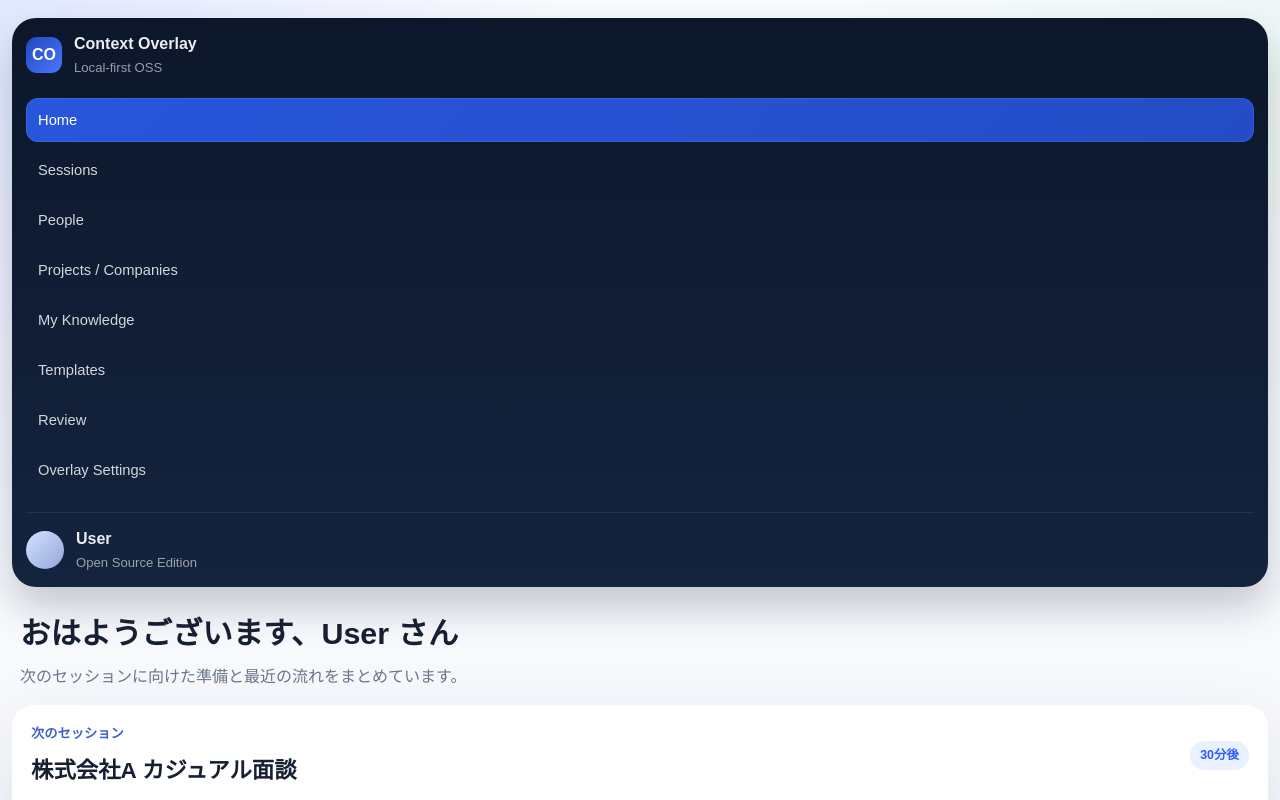
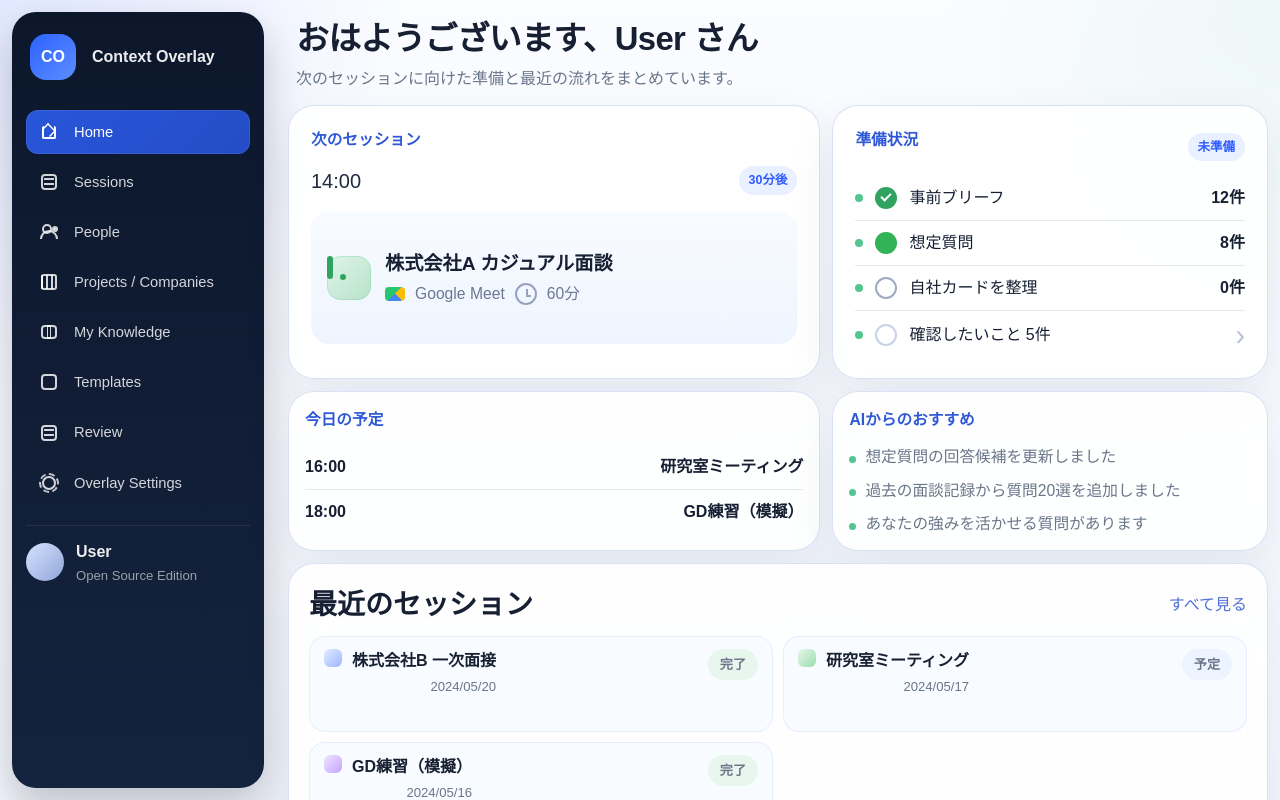
Before and after one commit to naki0227/context_cue, a React (Vite) app in the folder apps/desktop/: page / in a window 1280 px wide. Shown: the top 800 px of the page. Built offline with nearby package versions, Linux system fonts and the light colour scheme.

Commit message:
feat: match home dashboard mockup

```diff
--- a/apps/desktop/src-tauri/tauri.conf.json
+++ b/apps/desktop/src-tauri/tauri.conf.json
@@ -16,7 +16,7 @@
         "title": "How to Talk",
         "label": "main",
         "width": 1280,
-        "height": 860
+        "height": 940
       }
     ],
     "security": {
--- a/apps/desktop/src/features/dashboard/components/app-sidebar.tsx
+++ b/apps/desktop/src/features/dashboard/components/app-sidebar.tsx
@@ -6,13 +6,33 @@ type AppSidebarProps = {
 };
 
 export function AppSidebar({ activePage, onChangePage }: AppSidebarProps) {
+  function navIconClass(page: PageId) {
+    switch (page) {
+      case 'home':
+        return 'home';
+      case 'sessions':
+        return 'sessions';
+      case 'people':
+        return 'people';
+      case 'projects':
+        return 'projects';
+      case 'knowledge':
+        return 'knowledge';
+      case 'templates':
+        return 'templates';
+      case 'review':
+        return 'review';
+      case 'settings':
+        return 'settings';
+    }
+  }
+
   return (
     <aside className="sidebar-card">
-      <div className="sidebar-brand">
-        <div className="brand-badge">CO</div>
+      <div className="sidebar-brand sidebar-brand-v2">
+        <div className="brand-badge brand-badge-v2">CO</div>
         <div>
           <strong>Context Overlay</strong>
-          <p>Local-first OSS</p>
         </div>
       </div>
 
@@ -24,13 +44,14 @@ export function AppSidebar({ activePage, onChangePage }: AppSidebarProps) {
             onClick={() => onChangePage(item.id)}
             type="button"
           >
+            <span className={`nav-icon nav-icon-${navIconClass(item.id)}`} />
             {item.label}
           </button>
         ))}
       </nav>
 
       <div className="sidebar-user">
-        <div className="user-avatar" />
+        <div className="user-avatar user-avatar-v2" />
         <div>
           <strong>User</strong>
           <p>Open Source Edition</p>
--- a/apps/desktop/src/features/dashboard/lib/content.ts
+++ b/apps/desktop/src/features/dashboard/lib/content.ts
@@ -33,16 +33,50 @@ export const todaySchedule = [
 ];
 
 export const readinessItems = [
-  ['事前ブリーフ', '完了'],
-  ['想定質問', '12件'],
-  ['紹介カードを整理', '進行中'],
-  ['確認したいこと', '5件'],
+  {
+    label: '事前ブリーフ',
+    meta: '12件',
+    tone: 'done',
+  },
+  {
+    label: '想定質問',
+    meta: '8件',
+    tone: 'active',
+  },
+  {
+    label: '自社カードを整理',
+    meta: '0件',
+    tone: 'idle',
+  },
+  {
+    label: '確認したいこと 5件',
+    meta: '',
+    tone: 'arrow',
+  },
 ];
 
 export const recentSessions = [
-  ['株式会社B 一次面談', '2024/05/20'],
-  ['研究室ミーティング', '2024/05/17'],
-  ['GD練習（模擬）', '2024/05/16'],
+  {
+    title: '株式会社B 一次面接',
+    date: '2024/05/20',
+    status: '完了',
+    tone: 'done',
+    icon: 'document',
+  },
+  {
+    title: '研究室ミーティング',
+    date: '2024/05/17',
+    status: '予定',
+    tone: 'scheduled',
+    icon: 'calendar',
+  },
+  {
+    title: 'GD練習（模擬）',
+    date: '2024/05/16',
+    status: '完了',
+    tone: 'done',
+    icon: 'group',
+  },
 ];
 
 export const sessionTable = [
--- a/apps/desktop/src/features/dashboard/pages/home-page.tsx
+++ b/apps/desktop/src/features/dashboard/pages/home-page.tsx
@@ -10,7 +10,7 @@ type HomePageProps = {
 
 export function HomePage({ preparedness }: HomePageProps) {
   return (
-    <div className="page-layout">
+    <div className="page-layout home-page-v2">
       <header className="home-page-header">
         <div>
           <h1>おはようございます、User さん</h1>
@@ -18,46 +18,56 @@ export function HomePage({ preparedness }: HomePageProps) {
         </div>
       </header>
 
-      <div className="page-grid home-grid home-grid-polished">
-        <article className="soft-card hero-card next-session-card">
-          <div className="hero-title-row home-card-head">
-            <div>
-              <p className="page-section-title">次のセッション</p>
-              <h2>株式会社A カジュアル面談</h2>
-            </div>
+      <div className="page-grid home-grid home-grid-polished home-grid-v2">
+        <article className="soft-card hero-card next-session-card next-session-card-v2">
+          <p className="page-section-title home-section-title">
+            次のセッション
+          </p>
+          <div className="next-session-header-v2">
+            <strong className="next-session-time-plain">14:00</strong>
             <span className="blue-badge">30分後</span>
           </div>
-          <div className="next-session-panel next-session-panel-rich">
-            <div className="next-session-icon" />
-            <div className="next-session-main">
-              <div className="next-session-time-row">
-                <strong className="next-session-time">14:00</strong>
-                <span className="meeting-channel">Google Meet</span>
+          <div className="next-session-panel next-session-panel-v2">
+            <div className="next-session-icon next-session-icon-v2">
+              <span className="calendar-glyph" />
+            </div>
+            <div className="next-session-main next-session-main-v2">
+              <strong className="next-session-title-v2">
+                株式会社A カジュアル面談
+              </strong>
+              <div className="next-session-meta-row">
+                <span className="channel-logo" />
+                <span className="meeting-channel-v2">Google Meet</span>
+                <span className="duration-icon" />
+                <span className="meeting-duration">60分</span>
               </div>
-              <strong>株式会社A カジュアル面談</strong>
-              <p>相手: 田中さん / 60分</p>
             </div>
           </div>
         </article>
 
-        <article className="soft-card compact-card home-status-card">
+        <article className="soft-card compact-card home-status-card home-status-card-v2">
           <div className="section-head home-card-head">
-            <p className="page-section-title">準備状況</p>
+            <p className="page-section-title home-section-title">準備状況</p>
             <span className="mini-badge">{preparedness}</span>
           </div>
-          <ul className="simple-check-list readiness-list">
-            {readinessItems.map(([label, meta]) => (
-              <li key={label}>
-                <span className="check-label">{label}</span>
-                <strong>{meta}</strong>
+          <ul className="simple-check-list readiness-list readiness-list-v2">
+            {readinessItems.map((item) => (
+              <li key={item.label}>
+                <span className={`readiness-marker marker-${item.tone}`} />
+                <span className="check-label">{item.label}</span>
+                {item.meta ? (
+                  <strong>{item.meta}</strong>
+                ) : (
+                  <span className="readiness-arrow">›</span>
+                )}
               </li>
             ))}
           </ul>
         </article>
 
-        <article className="soft-card compact-card home-schedule-card">
-          <p className="page-section-title">今日の予定</p>
-          <ul className="agenda-list">
+        <article className="soft-card compact-card home-schedule-card home-panel-v2">
+          <p className="page-section-title home-section-title">今日の予定</p>
+          <ul className="agenda-list agenda-list-v2">
             {todaySchedule.slice(1).map((item) => (
               <li key={item.title}>
                 <strong>{item.time}</strong>
@@ -67,33 +77,40 @@ export function HomePage({ preparedness }: HomePageProps) {
           </ul>
         </article>
 
-        <article className="soft-card compact-card home-recommend-card">
-          <p className="page-section-title">AIからのおすすめ</p>
-          <ul className="recommend-list">
-            <li>面談の企業情報を整理しました</li>
-            <li>次回の質問候補を6件用意しました</li>
-            <li>あなたの強みを数字つきで話せるよう整えます</li>
+        <article className="soft-card compact-card home-recommend-card home-panel-v2">
+          <p className="page-section-title home-section-title">
+            AIからのおすすめ
+          </p>
+          <ul className="recommend-list recommend-list-v2">
+            <li>想定質問の回答候補を更新しました</li>
+            <li>過去の面談記録から質問20選を追加しました</li>
+            <li>あなたの強みを活かせる質問があります</li>
           </ul>
         </article>
 
-        <article className="soft-card span-2 recent-sessions-card">
+        <article className="soft-card span-2 recent-sessions-card recent-sessions-card-v2">
           <div className="section-head home-card-head">
             <h3>最近のセッション</h3>
             <button className="text-link" type="button">
               すべて見る
             </button>
           </div>
-          <div className="recent-row recent-row-home">
-            {recentSessions.map(([title, date]) => (
+          <div className="recent-row recent-row-home recent-row-home-v2">
+            {recentSessions.map((session) => (
               <div
-                className="recent-session-chip recent-session-chip-home"
-                key={title}
+                className="recent-session-chip recent-session-chip-home recent-session-chip-v2"
+                key={session.title}
               >
-                <span className="mini-icon" />
+                <span
+                  className={`mini-icon mini-icon-v2 icon-${session.icon}`}
+                />
                 <div className="recent-session-copy">
-                  <strong>{title}</strong>
-                  <span>{date}</span>
+                  <strong>{session.title}</strong>
+                  <span>{session.date}</span>
                 </div>
+                <span className={`recent-session-status tone-${session.tone}`}>
+                  {session.status}
+                </span>
               </div>
             ))}
           </div>
--- a/apps/desktop/src/styles/globals.css
+++ b/apps/desktop/src/styles/globals.css
@@ -66,20 +66,20 @@ button:disabled {
 .workspace-shell {
   width: min(1520px, calc(100vw - 24px));
   margin: 0 auto;
-  padding: 18px 0 28px;
+  padding: 12px 0 16px;
 }
 
 .dashboard-grid {
   display: grid;
-  grid-template-columns: 190px minmax(0, 1fr);
-  gap: 16px;
+  grid-template-columns: 252px minmax(0, 1fr);
+  gap: 24px;
   align-items: start;
 }
 
 .sidebar-card {
   position: sticky;
-  top: 18px;
-  min-height: calc(100vh - 36px);
+  top: 12px;
+  min-height: calc(100vh - 24px);
   padding: 14px;
   border-radius: 24px;
   background: linear-gradient(180deg, #0c172b 0%, #14233e 100%);
@@ -120,6 +120,23 @@ button:disabled {
   font-size: 0.82rem;
 }
 
+.sidebar-brand-v2 {
+  gap: 16px;
+  padding: 8px 4px 10px;
+}
+
+.brand-badge-v2 {
+  width: 46px;
+  height: 46px;
+  border-radius: 16px;
+  font-size: 1rem;
+  background: linear-gradient(135deg, #2d62ff, #5c8dff);
+}
+
+.sidebar-brand-v2 strong {
+  font-size: 1rem;
+}
+
 .sidebar-nav {
   display: grid;
   gap: 6px;
@@ -127,6 +144,9 @@ button:disabled {
 }
 
 .nav-item {
+  display: flex;
+  align-items: center;
+  gap: 14px;
   padding: 11px 12px;
   border-radius: 12px;
   background: transparent;
@@ -141,6 +161,132 @@ button:disabled {
   box-shadow: inset 0 0 0 1px rgba(255, 255, 255, 0.08);
 }
 
+.nav-icon {
+  width: 22px;
+  height: 22px;
+  border-radius: 6px;
+  position: relative;
+  flex: none;
+}
+
+.nav-icon::before,
+.nav-icon::after {
+  content: "";
+  position: absolute;
+}
+
+.nav-icon-home::before {
+  inset: 5px 4px 4px;
+  border: 2px solid currentColor;
+  border-top: 0;
+  border-radius: 2px;
+}
+
+.nav-icon-home::after {
+  left: 3px;
+  right: 3px;
+  top: 3px;
+  height: 10px;
+  border-left: 2px solid currentColor;
+  border-top: 2px solid currentColor;
+  border-right: 2px solid currentColor;
+  transform: rotate(45deg) scale(0.7);
+  transform-origin: center;
+}
+
+.nav-icon-sessions::before,
+.nav-icon-templates::before,
+.nav-icon-review::before {
+  inset: 3px;
+  border: 2px solid currentColor;
+  border-radius: 4px;
+}
+
+.nav-icon-sessions::after,
+.nav-icon-review::after {
+  left: 6px;
+  right: 6px;
+  top: 7px;
+  height: 2px;
+  background: currentColor;
+  box-shadow: 0 5px 0 currentColor;
+}
+
+.nav-icon-people::before {
+  left: 4px;
+  top: 3px;
+  width: 6px;
+  height: 6px;
+  border: 2px solid currentColor;
+  border-radius: 50%;
+  box-shadow: 8px 0 0 -2px currentColor;
+}
+
+.nav-icon-people::after {
+  left: 2px;
+  right: 2px;
+  bottom: 4px;
+  height: 7px;
+  border: 2px solid currentColor;
+  border-top-left-radius: 10px;
+  border-top-right-radius: 10px;
+  border-bottom: 0;
+}
+
+.nav-icon-projects::before {
+  inset: 3px;
+  border: 2px solid currentColor;
+  border-radius: 3px;
+}
+
+.nav-icon-projects::after {
+  left: 8px;
+  top: 4px;
+  bottom: 4px;
+  width: 2px;
+  background: currentColor;
+  box-shadow:
+    -5px 0 0 currentColor,
+    5px 0 0 currentColor;
+}
+
+.nav-icon-knowledge::before {
+  left: 3px;
+  top: 4px;
+  width: 7px;
+  bottom: 4px;
+  border: 2px solid currentColor;
+  border-right: 1px solid currentColor;
+  border-radius: 4px 0 0 4px;
+}
+
+.nav-icon-knowledge::after {
+  right: 3px;
+  top: 4px;
+  width: 7px;
+  bottom: 4px;
+  border: 2px solid currentColor;
+  border-left: 1px solid currentColor;
+  border-radius: 0 4px 4px 0;
+}
+
+.nav-icon-settings::before {
+  inset: 4px;
+  border: 2px solid currentColor;
+  border-radius: 50%;
+}
+
+.nav-icon-settings::after {
+  inset: 1px;
+  border: 2px dashed currentColor;
+  border-radius: 50%;
+  opacity: 0.9;
+}
+
+.user-avatar-v2 {
+  background: linear-gradient(135deg, #f4f7ff, #aebce7);
+}
+
 .sidebar-user {
   margin-top: auto;
   padding-top: 14px;
@@ -156,7 +302,7 @@ button:disabled {
 
 .dashboard-main {
   display: grid;
-  gap: 16px;
+  gap: 12px;
 }
 
 .page-header {
@@ -175,11 +321,11 @@ button:disabled {
 
 .page-layout {
   display: grid;
-  gap: 16px;
+  gap: 12px;
 }
 
 .home-page-header {
-  padding: 8px 8px 0;
+  padding: 4px 8px 0;
 }
 
 .home-page-header h1 {
@@ -188,7 +334,7 @@ button:disabled {
 }
 
 .home-page-header p {
-  margin: 8px 0 0;
+  margin: 4px 0 0;
   color: var(--ink-soft);
 }
 
@@ -198,7 +344,7 @@ button:disabled {
 .template-grid,
 .review-grid {
   display: grid;
-  gap: 16px;
+  gap: 12px;
 }
 
 .home-grid {
@@ -240,19 +386,19 @@ button:disabled {
 }
 
 .soft-card {
-  padding: 18px 18px 16px;
+  padding: 16px 16px 14px;
 }
 
 .hero-card {
-  padding: 18px;
+  padding: 16px;
 }
 
 .home-card-head {
-  margin-bottom: 14px;
+  margin-bottom: 10px;
 }
 
 .compact-card {
-  min-height: 172px;
+  min-height: 146px;
 }
 
 .page-section-title {
@@ -283,7 +429,295 @@ button:disabled {
 }
 
 .hero-title-row h2 {
-  font-size: 1.4rem;
+  font-size: 1.28rem;
+}
+
+.home-page-v2 .home-page-header {
+  padding: 2px 8px 2px;
+}
+
+.home-page-v2 .home-page-header h1 {
+  font-size: 2.05rem;
+  letter-spacing: -0.02em;
+}
+
+.home-grid-v2 {
+  grid-template-columns: 1.1fr 0.9fr;
+}
+
+.home-section-title {
+  margin-bottom: 14px;
+  font-size: 0.98rem;
+  color: #2f58d7;
+}
+
+.next-session-card-v2,
+.home-panel-v2,
+.home-status-card-v2,
+.recent-sessions-card-v2 {
+  border-radius: 26px;
+  border-color: rgba(214, 224, 244, 0.92);
+  box-shadow: 0 20px 48px rgba(27, 53, 101, 0.08);
+}
+
+.next-session-card-v2 {
+  padding: 22px 22px 20px;
+}
+
+.next-session-header-v2 {
+  display: flex;
+  align-items: center;
+  justify-content: space-between;
+  margin-bottom: 16px;
+}
+
+.next-session-time-plain {
+  font-size: 1.25rem;
+  font-weight: 500;
+  color: #1f2b43;
+}
+
+.next-session-panel-v2 {
+  align-items: center;
+  min-height: 132px;
+  padding: 18px 20px;
+  border-radius: 24px;
+  background: linear-gradient(180deg, #f7fbff, #eff4ff);
+}
+
+.next-session-icon-v2 {
+  width: 92px;
+  height: 92px;
+  border-radius: 28px;
+  background: linear-gradient(135deg, #e8f8ec, #d1f0d8);
+  box-shadow: inset 0 0 0 1px rgba(82, 181, 121, 0.18);
+}
+
+.calendar-glyph {
+  width: 40px;
+  height: 40px;
+  border: 3px solid #2fa45e;
+  border-radius: 10px;
+  position: relative;
+}
+
+.calendar-glyph::before,
+.calendar-glyph::after {
+  content: "";
+  position: absolute;
+}
+
+.calendar-glyph::before {
+  left: 5px;
+  right: 5px;
+  top: 10px;
+  height: 3px;
+  background: #2fa45e;
+}
+
+.calendar-glyph::after {
+  inset: 15px 10px 8px;
+  border: 3px solid #2fa45e;
+  border-radius: 6px;
+}
+
+.next-session-main-v2 {
+  gap: 12px;
+}
+
+.next-session-title-v2 {
+  font-size: 1.2rem;
+}
+
+.next-session-meta-row {
+  display: flex;
+  align-items: center;
+  gap: 10px;
+  color: #6b7891;
+}
+
+.channel-logo {
+  width: 20px;
+  height: 14px;
+  border-radius: 4px;
+  background:
+    linear-gradient(135deg, #28c76f 0 50%, transparent 50%),
+    linear-gradient(225deg, #fbbc05 0 50%, transparent 50%),
+    linear-gradient(315deg, #4285f4 0 50%, transparent 50%),
+    linear-gradient(45deg, #ea4335 0 50%, transparent 50%);
+}
+
+.meeting-channel-v2 {
+  font-size: 0.98rem;
+  font-weight: 500;
+}
+
+.duration-icon {
+  width: 22px;
+  height: 22px;
+  border: 2px solid #96a3bd;
+  border-radius: 50%;
+  position: relative;
+}
+
+.duration-icon::before {
+  content: "";
+  position: absolute;
+  width: 2px;
+  height: 6px;
+  background: #96a3bd;
+  left: 9px;
+  top: 4px;
+  transform-origin: bottom;
+}
+
+.duration-icon::after {
+  content: "";
+  position: absolute;
+  width: 5px;
+  height: 2px;
+  background: #96a3bd;
+  left: 9px;
+  top: 10px;
+}
+
+.meeting-duration {
+  font-size: 0.98rem;
+}
+
+.home-status-card-v2 {
+  padding: 22px 22px 18px;
+}
+
+.readiness-list-v2 li {
+  padding: 16px 0;
+}
+
+.readiness-list-v2 li::before {
+  content: none;
+}
+
+.readiness-marker {
+  width: 22px;
+  height: 22px;
+  border-radius: 50%;
+  position: relative;
+  flex: none;
+}
+
+.marker-done {
+  background: #2fa45e;
+}
+
+.marker-done::before {
+  content: "";
+  position: absolute;
+  left: 6px;
+  top: 6px;
+  width: 8px;
+  height: 4px;
+  border-left: 2px solid white;
+  border-bottom: 2px solid white;
+  transform: rotate(-45deg);
+}
+
+.marker-active {
+  background: #32b355;
+  box-shadow: 0 0 0 5px rgba(50, 179, 85, 0.14) inset;
+}
+
+.marker-idle {
+  border: 2px solid #9eaac1;
+}
+
+.marker-arrow {
+  border: 2px solid #c8d2e7;
+}
+
+.readiness-arrow {
+  color: #b8c1d4;
+  font-size: 1.8rem;
+  line-height: 1;
+}
+
+.agenda-list-v2 li {
+  padding: 15px 0;
+  align-items: baseline;
+}
+
+.agenda-list-v2 strong {
+  min-width: 72px;
+  font-size: 1rem;
+}
+
+.agenda-list-v2 span {
+  font-size: 1rem;
+  font-weight: 600;
+}
+
+.recommend-list-v2 li {
+  color: #30405c;
+  font-size: 0.98rem;
+}
+
+.recommend-list-v2 li::before {
+  width: 8px;
+  height: 8px;
+  background: #37b45e;
+}
+
+.recent-sessions-card-v2 {
+  padding: 20px 20px 16px;
+}
+
+.recent-sessions-card-v2 h3 {
+  font-size: 1.75rem;
+}
+
+.recent-row-home-v2 {
+  grid-template-columns: repeat(4, minmax(0, 1fr));
+}
+
+.recent-session-chip-v2 {
+  gap: 14px;
+  min-height: 96px;
+  border-radius: 18px;
+}
+
+.mini-icon-v2 {
+  width: 28px;
+  height: 28px;
+  border-radius: 10px;
+}
+
+.mini-icon-v2.icon-document {
+  background: linear-gradient(135deg, #e1ebff, #9db8ff);
+}
+
+.mini-icon-v2.icon-calendar {
+  background: linear-gradient(135deg, #e6f7ea, #9addae);
+}
+
+.mini-icon-v2.icon-group {
+  background: linear-gradient(135deg, #efe5ff, #c5a4ff);
+}
+
+.recent-session-status {
+  margin-left: auto;
+  padding: 6px 12px;
+  border-radius: 999px;
+  font-size: 0.82rem;
+  font-weight: 700;
+}
+
+.recent-session-status.tone-done {
+  background: #e8f7ee;
+  color: #2d9b57;
+}
+
+.recent-session-status.tone-scheduled {
+  background: #edf3ff;
+  color: #3d6af0;
 }
 
 .blue-badge,
@@ -1259,8 +1693,6 @@ button:disabled {
 }
 
 @media (max-width: 1320px) {
-  .dashboard-grid,
-  .home-grid,
   .split-grid,
   .settings-grid,
   .knowledge-grid,
@@ -1268,11 +1700,6 @@ button:disabled {
     grid-template-columns: 1fr;
   }
 
-  .sidebar-card {
-    position: static;
-    min-height: auto;
-  }
-
   .template-grid,
   .recent-row {
     grid-template-columns: 1fr 1fr;
@@ -1299,6 +1726,23 @@ button:disabled {
   .avatar-card {
     left: 50%;
     transform: translateX(-50%);
+  }
+}
+
+@media (max-width: 1100px) {
+  .dashboard-grid {
+    grid-template-columns: 1fr;
+  }
+
+  .sidebar-card {
+    position: static;
+    min-height: auto;
+  }
+}
+
+@media (max-width: 1180px) {
+  .home-grid {
+    grid-template-columns: 1fr;
   }
 }
 
```
Also changed, not shown: apps/desktop/src/features/dashboard/hooks/use-dashboard-controller.ts (+11 -2 lines).
